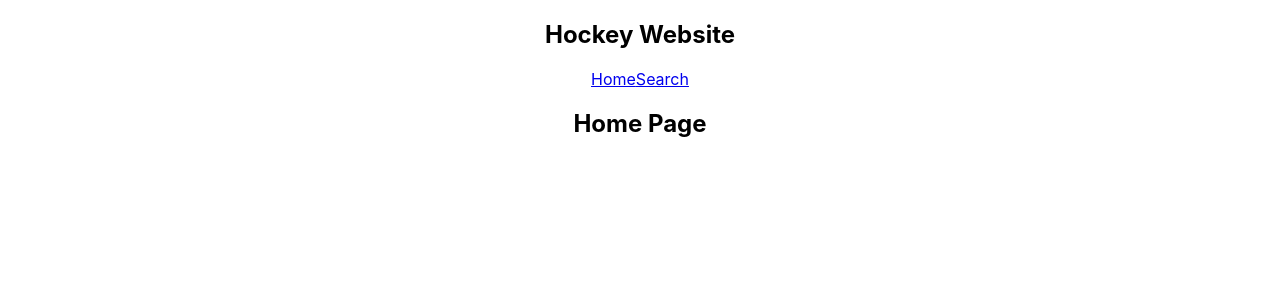
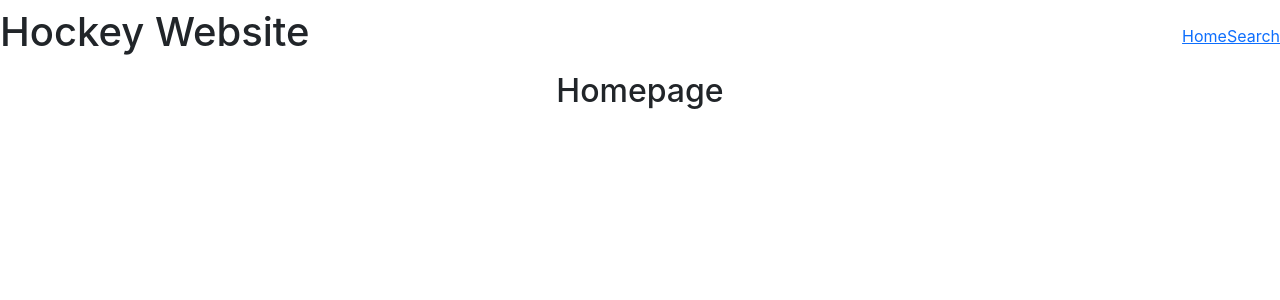
Before and after one commit to ColbyTodd/SEG3125-Project-2, a React (Create React App) app in the folder hockey-website/: page / in a window 1280 px wide. Shown: the top 300 px of the page. Built offline with nearby package versions, Linux system fonts and the light colour scheme.

Commit message:
Added bootstrap

```diff
--- a/hockey-website/public/index.html
+++ b/hockey-website/public/index.html
@@ -24,6 +24,7 @@
       work correctly both with client-side routing and a non-root public URL.
       Learn how to configure a non-root public URL by running `npm run build`.
     -->
+    <link href="https://cdn.jsdelivr.net/npm/bootstrap@5.3.0/dist/css/bootstrap.min.css" rel="stylesheet" integrity="sha384-9ndCyUaIbzAi2FUVXJi0CjmCapSmO7SnpJef0486qhLnuZ2cdeRhO02iuK6FUUVM" crossorigin="anonymous">
     <title>React App</title>
   </head>
   <body>
@@ -39,5 +40,6 @@
       To begin the development, run `npm start` or `yarn start`.
       To create a production bundle, use `npm run build` or `yarn build`.
     -->
+    <script src="https://cdn.jsdelivr.net/npm/bootstrap@5.3.0/dist/js/bootstrap.bundle.min.js" integrity="sha384-geWF76RCwLtnZ8qwWowPQNguL3RmwHVBC9FhGdlKrxdiJJigb/j/68SIy3Te4Bkz" crossorigin="anonymous"></script>
   </body>
 </html>
--- a/hockey-website/src/Home.js
+++ b/hockey-website/src/Home.js
@@ -1,7 +1,7 @@
 const Home = () => {
     return (
         <div className="home">
-            <h2>Home Page</h2>
+            <h2>Homepage</h2>
         </div>
     );
 }
```
